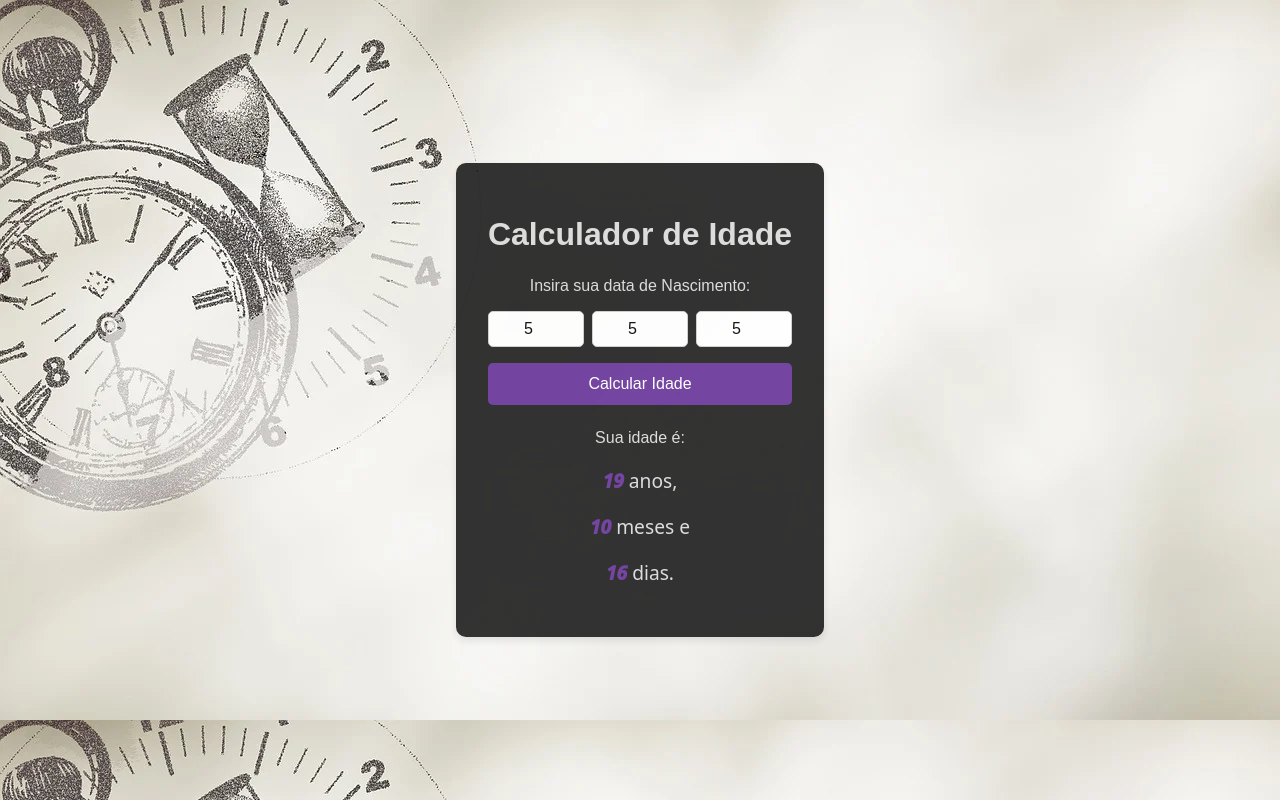
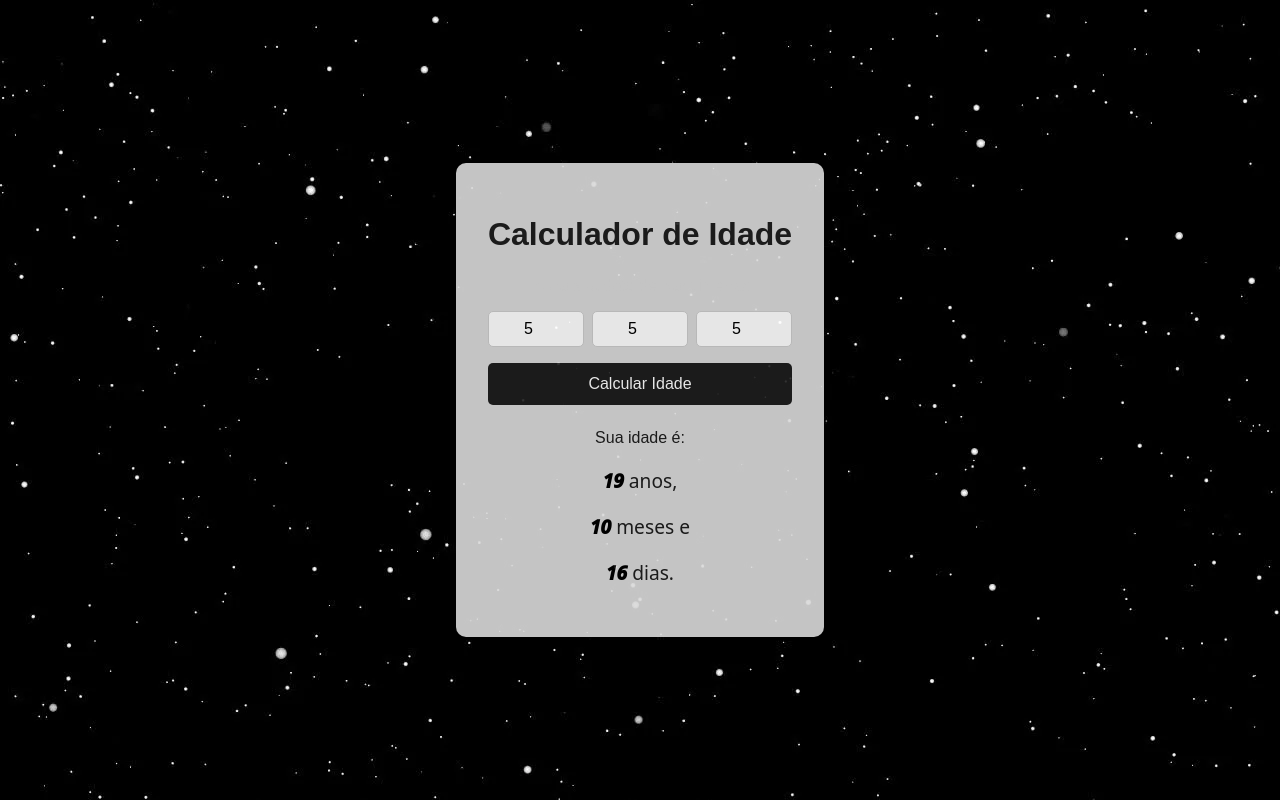
Before and after one commit to JVCarv41/age-calculator, a React (Create React App) app: page / in a window 1280 px wide. Both pictures are taken after typing "5", "5", "5" into the empty fields and a click on the button "Calcular Idade". Built offline with nearby package versions, Linux system fonts and the light colour scheme; a web font is replaced by a local one.

Commit message:
Design update
Updated the design to fix some background bugs.

```diff
--- a/src/Styles/App.css
+++ b/src/Styles/App.css
@@ -1,7 +1,7 @@
 body {
   font-family: Arial, sans-serif;
-  background-color: #f4f4f9;
-  background-image: url("../Assets/Images/time-background.png");
+  /* background-color: #f4f4f9; */
+  background-image: url("../Assets/Images/space-background.jpg");
   margin: 0;
   padding: 0;
   display: flex;
@@ -12,7 +12,7 @@ body {
 
 .App {
   text-align: center;
-  background: #1e1e1e;
+  background: #dadada;
   opacity: 90%;
   padding: 2rem;
   border-radius: 10px;
@@ -23,7 +23,7 @@ body {
 h1 {
   font-size: 2rem;
   margin-bottom: 1.5rem;
-  color: #dadada;
+  color: #1e1e1e;
 }
 
 .calculator {
@@ -55,7 +55,8 @@ label {
 button {
   padding: 0.75rem;
   font-size: 1rem;
-  background-color: #663399;
+  background-color: #1e1e1e;
+  /* background-color: #663399; */
   color: white;
   border: none;
   border-radius: 5px;
@@ -64,13 +65,13 @@ button {
 }
 
 button:hover {
-  background-color: #48256b;
+  background-color: #101010;
 }
 
 .result {
   margin-top: 1.5rem;
   text-align: center;
-  color: #dadada;
+  color: #1e1e1e;
 }
 
 .age {
@@ -82,7 +83,7 @@ button:hover {
 }
 .age strong {
   font-weight: 1000;
-  color: #663399;
+  color: #000000;
   font-style: italic;
 }
 
```
Also changed, not shown: src/Assets/Images/space-background.jpg (added), src/Assets/Images/time-background.png (deleted).
